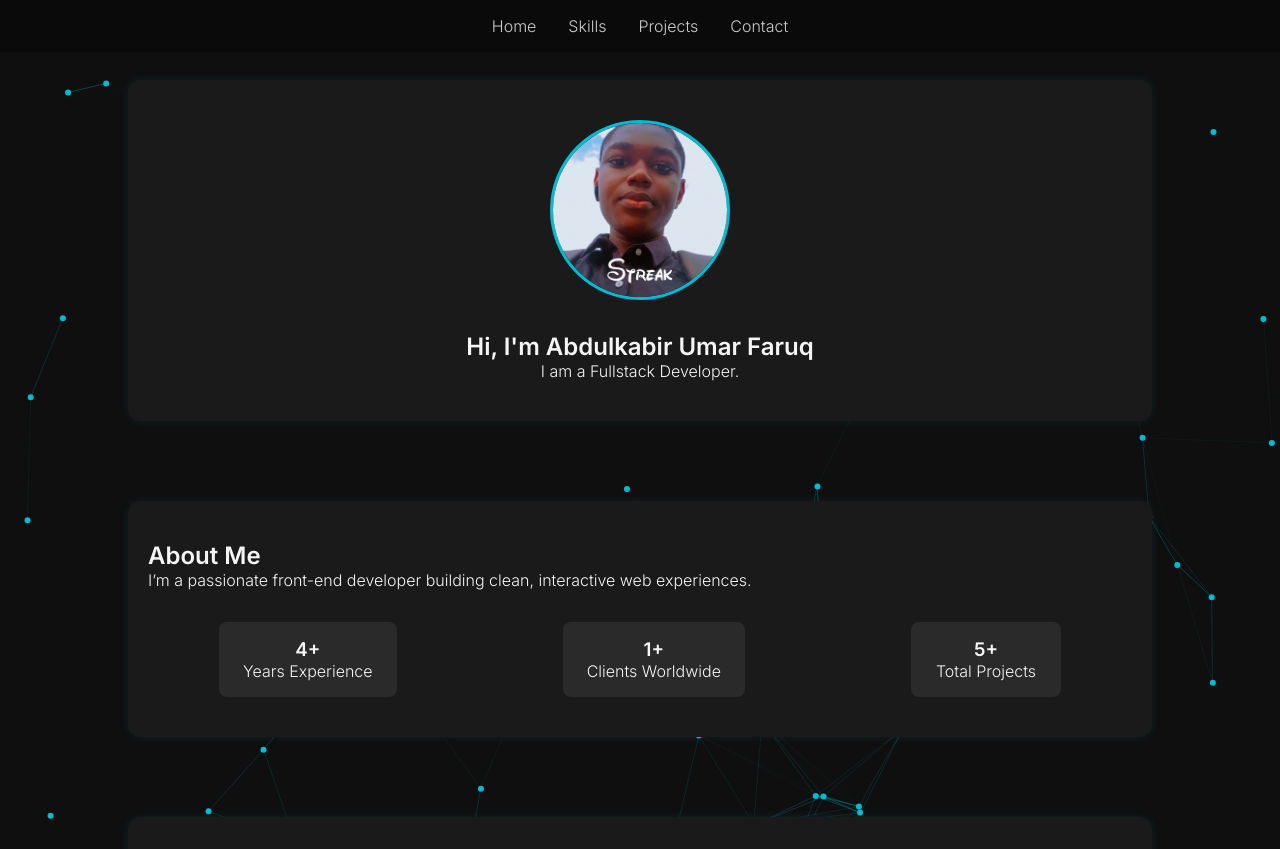
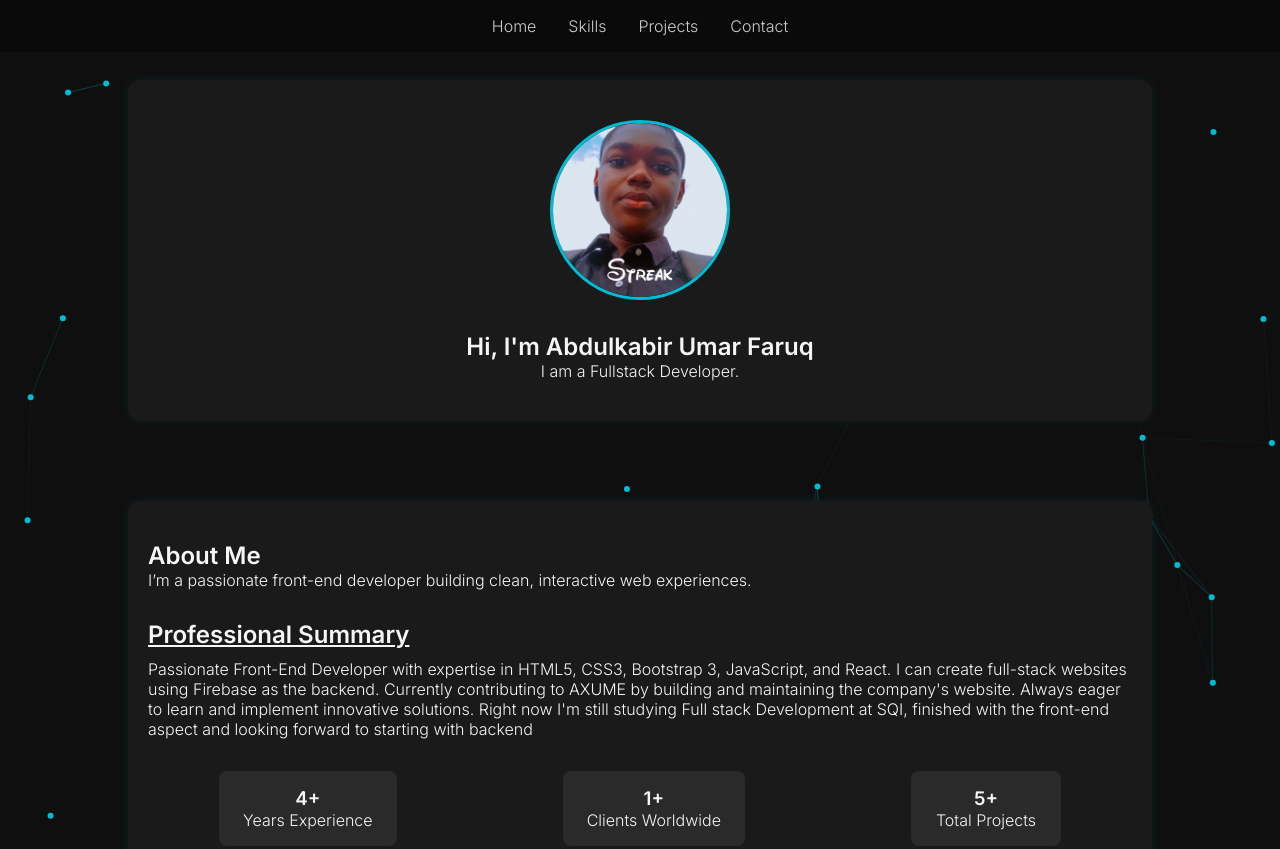
Before and after one commit to Ukabir/portfolio, a plain HTML site: page index.html in a window 1280 px wide. Shown: the top 849 px of the page. Drawn offline with nearby package versions, Linux system fonts and the light colour scheme.

Commit message:
Update index.html

```diff
--- a/index.html
+++ b/index.html
@@ -252,6 +252,14 @@
 <section id="summary" class="section" data-aos="zoom-in">
   <h2>About Me</h2>
   <p>I’m a passionate front-end developer building clean, interactive web experiences.</p>
+  <h2 style="margin-top: 30px; margin-bottom: 10px; text-decoration: underline;">Professional Summary</h2>
+    <p>Passionate Front-End Developer with expertise in HTML5,
+      CSS3, Bootstrap 3, JavaScript, and React. I can create full-stack websites
+      using Firebase as the backend. Currently contributing to AXUME by building and
+      maintaining the company's website. Always eager to learn and implement innovative solutions.
+      Right now I'm still studying Full stack Development at SQI, finished with the front-end aspect and looking forward
+      to starting with backend
+    </p>
   <div class="stats">
     <div class="stat-box"><h3>4+</h3><p>Years Experience</p></div>
     <div class="stat-box"><h3>1+</h3><p>Clients Worldwide</p></div>
@@ -341,7 +349,7 @@
     <h2>Contact Me</h2>
     <div>
       <h4>EMAIL</h4>
-      <p>kayteebderserker@gmail.com</p>
+      <p>kayteedberserker@gmail.com</p>
     </div>
     <div>
       <h4>PHONE NO</h4>
```
